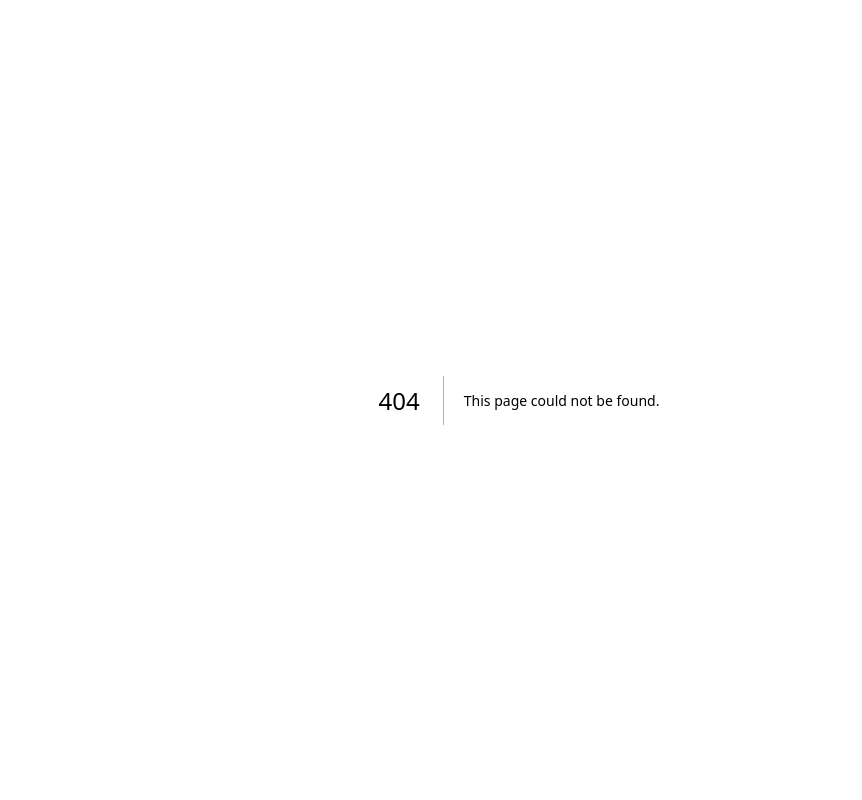
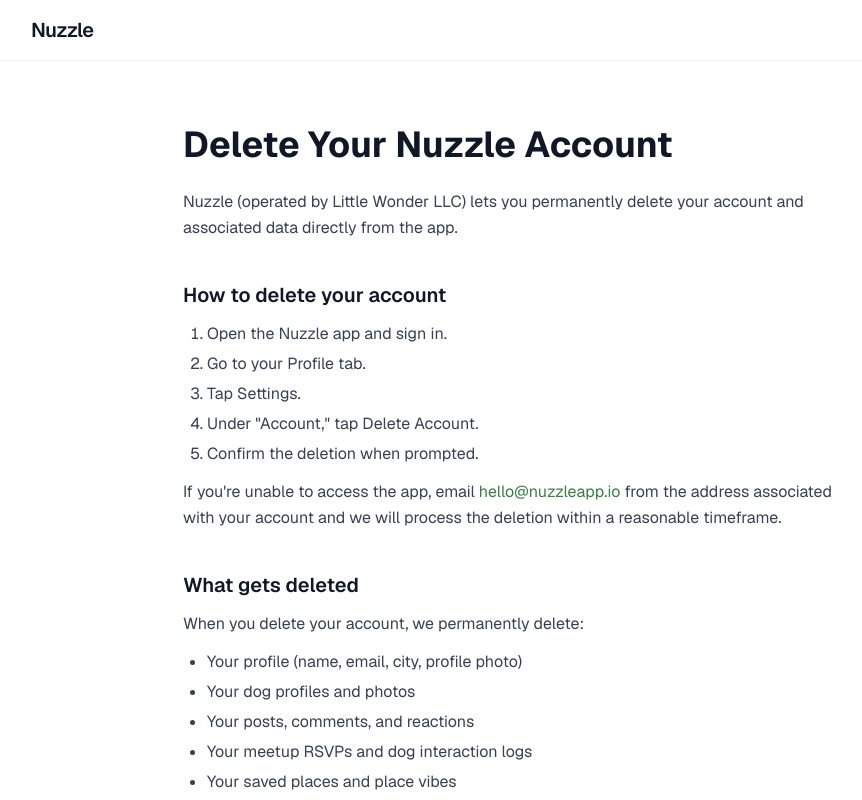
Before and after one commit to kapa93/nuzzle-landing-page, a Next.js app: page /delete-account in a window 1280 px wide. Before the commit this address had no page. Shown: the top 800 px of the page, without its empty margins (121-983 px from the left). Built offline with nearby package versions, Linux system fonts and the light colour scheme.

Commit message:
create /delete-account page

```diff
--- /dev/null
+++ b/app/delete-account/page.tsx
@@ -0,0 +1,14 @@
+import type { Metadata } from "next";
+import { LegalPage } from "@/components/LegalPage";
+import { deleteAccountMarkdown } from "@/content/legal";
+
+export const metadata: Metadata = {
+  title: "Delete Your Account — Nuzzle",
+  description:
+    "How to permanently delete your Nuzzle account and associated data.",
+  alternates: { canonical: "/delete-account" },
+};
+
+export default function DeleteAccountPage() {
+  return <LegalPage markdown={deleteAccountMarkdown} current="delete-account" />;
+}
--- a/components/LegalPage.tsx
+++ b/components/LegalPage.tsx
@@ -3,7 +3,7 @@
 import type { Components } from "react-markdown";
 import remarkGfm from "remark-gfm";
 
-type LegalKey = "privacy" | "terms" | "community-guidelines";
+type LegalKey = "privacy" | "terms" | "community-guidelines" | "delete-account";
 
 const NAV: { href: string; key: LegalKey; label: string }[] = [
   { href: "/privacy", key: "privacy", label: "Privacy Policy" },
--- a/content/legal.ts
+++ b/content/legal.ts
@@ -691,3 +691,40 @@
 
 *© 2026 Little Wonder LLC. All rights reserved.*
 `;
+
+export const deleteAccountMarkdown = `# Delete Your Nuzzle Account
+
+Nuzzle (operated by Little Wonder LLC) lets you permanently delete your account
+and associated data directly from the app.
+
+## How to delete your account
+
+1. Open the Nuzzle app and sign in.
+2. Go to your Profile tab.
+3. Tap Settings.
+4. Under "Account," tap Delete Account.
+5. Confirm the deletion when prompted.
+
+If you're unable to access the app, email hello@nuzzleapp.io from the address
+associated with your account and we will process the deletion within a
+reasonable timeframe.
+
+## What gets deleted
+
+When you delete your account, we permanently delete:
+- Your profile (name, email, city, profile photo)
+- Your dog profiles and photos
+- Your posts, comments, and reactions
+- Your meetup RSVPs and dog interaction logs
+- Your saved places and place vibes
+
+## What may be retained
+
+Content you posted that others have commented on or reacted to may be
+anonymized (rather than deleted) to preserve the integrity of community
+discussions, consistent with our Privacy Policy. We may also retain limited
+information where required for legal or legitimate business purposes (e.g.
+fraud prevention, dispute resolution).
+
+See our full [Privacy Policy](https://nuzzleapp.io/privacy) for details.
+`;
```
